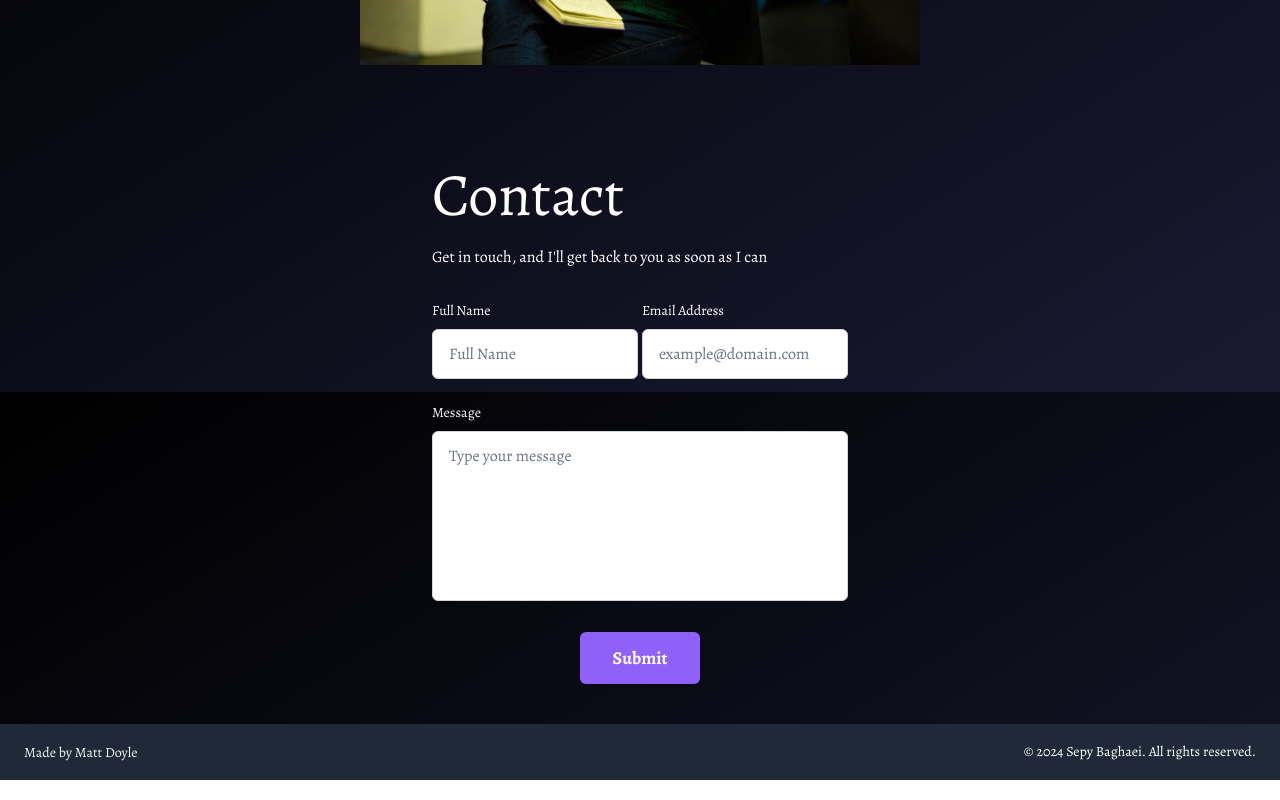
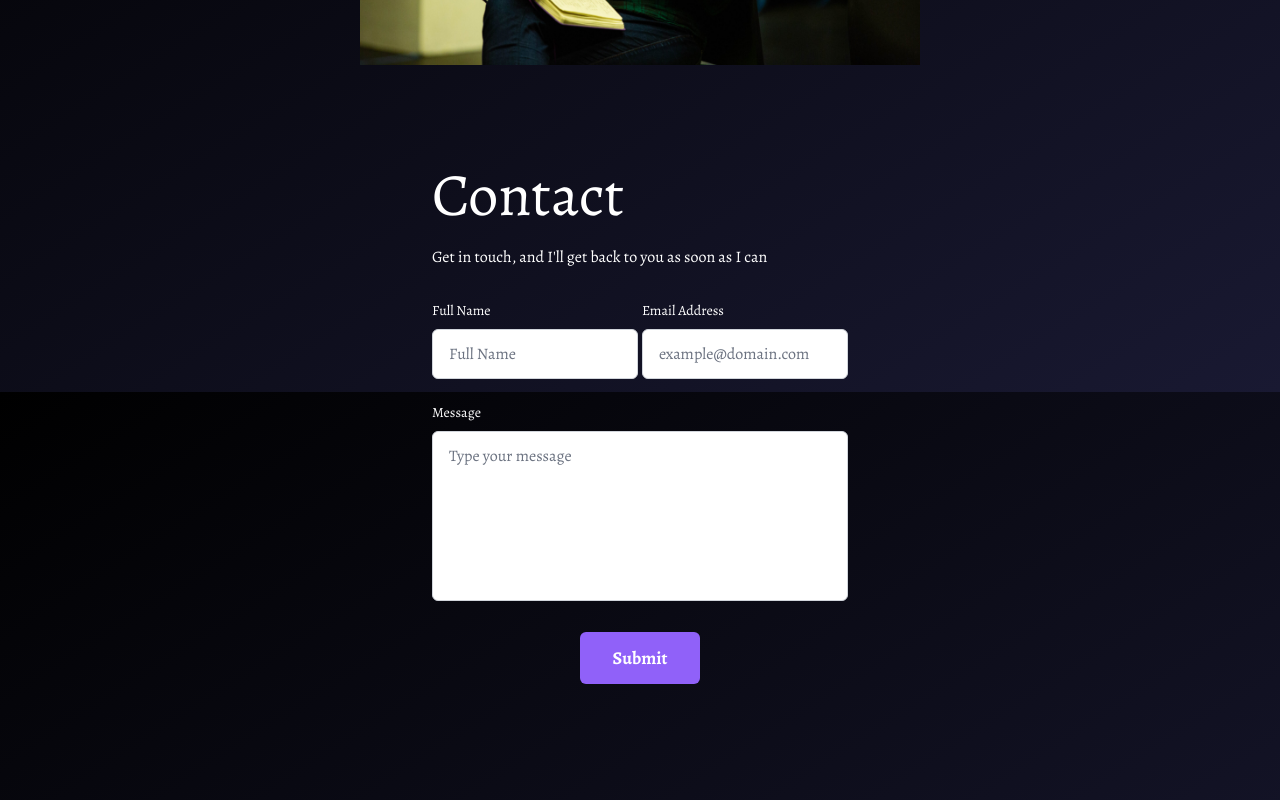
Before and after one commit to pirateking92/seportfolio2, a Next.js app: page /contact in a window 1280 px wide. Shown: the part 408-1208 px from the top of the page. Built offline with nearby package versions, Linux system fonts and the light colour scheme.

Commit message:
added some changes to the footer: to fade on scroll. doesnt work too well, fades on some pages and doesnt appear until a second reload. will push to see if deployed version is the same

```diff
--- a/src/components/Footer.tsx
+++ b/src/components/Footer.tsx
@@ -1,32 +1,55 @@
-// components/Footer.tsx
 "use client";
-import React from "react";
+import React, { useState, useEffect, useRef } from "react";
 import Link from "next/link";
-import { useState } from "react";
-import Image from "next/image";
+import { gsap } from "gsap";
+import ScrollTrigger from "gsap/dist/ScrollTrigger";
 
 const Footer: React.FC = () => {
-  const [hover, setHover] = useState(false);
+  const footerRef = useRef<HTMLElement>(null);
+
+  useEffect(() => {
+    gsap.registerPlugin(ScrollTrigger);
+
+    const footerElement = footerRef.current;
+
+    // Animate opacity based on scroll position
+    const showFooter = gsap.fromTo(
+      footerElement,
+      { opacity: 0 },
+      { opacity: 1, duration: 0.5, paused: true }
+    );
+
+    ScrollTrigger.create({
+      trigger: document.documentElement, // Observe the entire page
+      start: "bottom bottom", // Trigger when bottom of viewport reaches the bottom of the page
+      end: "max", // Optional but ensures it tracks to the end
+      onEnter: () => showFooter.play(), // Fade in when reaching the bottom
+      onLeaveBack: () => showFooter.reverse(), // Fade out when scrolling up
+    });
+
+    return () => {
+      ScrollTrigger.getAll().forEach((t) => t.kill());
+    };
+  }, []);
 
   return (
-    <footer className="bg-gray-800 text-white py-4 px-6 flex items-center justify-between">
+    <footer
+      ref={footerRef}
+      className="mt-5 bg-black py-4 px-6 flex items-center justify-between opacity-0"
+    >
       {/* Left: Link to maker's website */}
-      <div
-        className="relative"
-        onMouseEnter={() => setHover(true)}
-        onMouseLeave={() => setHover(false)}
-      >
+      <div className="relative">
         <Link
           href="https://mattdoyle.vercel.app"
           target="_blank"
-          className="text-sm text-gray-100 hover:text-gray-300 transition"
+          className="text-sm text-white hover:text-gray-300 transition"
         >
           Made by Matt Doyle
         </Link>
       </div>
 
       {/* Right: Static content */}
-      <p className="text-sm">
+      <p className="text-sm text-gray-100">
         &copy; {new Date().getFullYear()} Sepy Baghaei. All rights reserved.
       </p>
     </footer>
```
